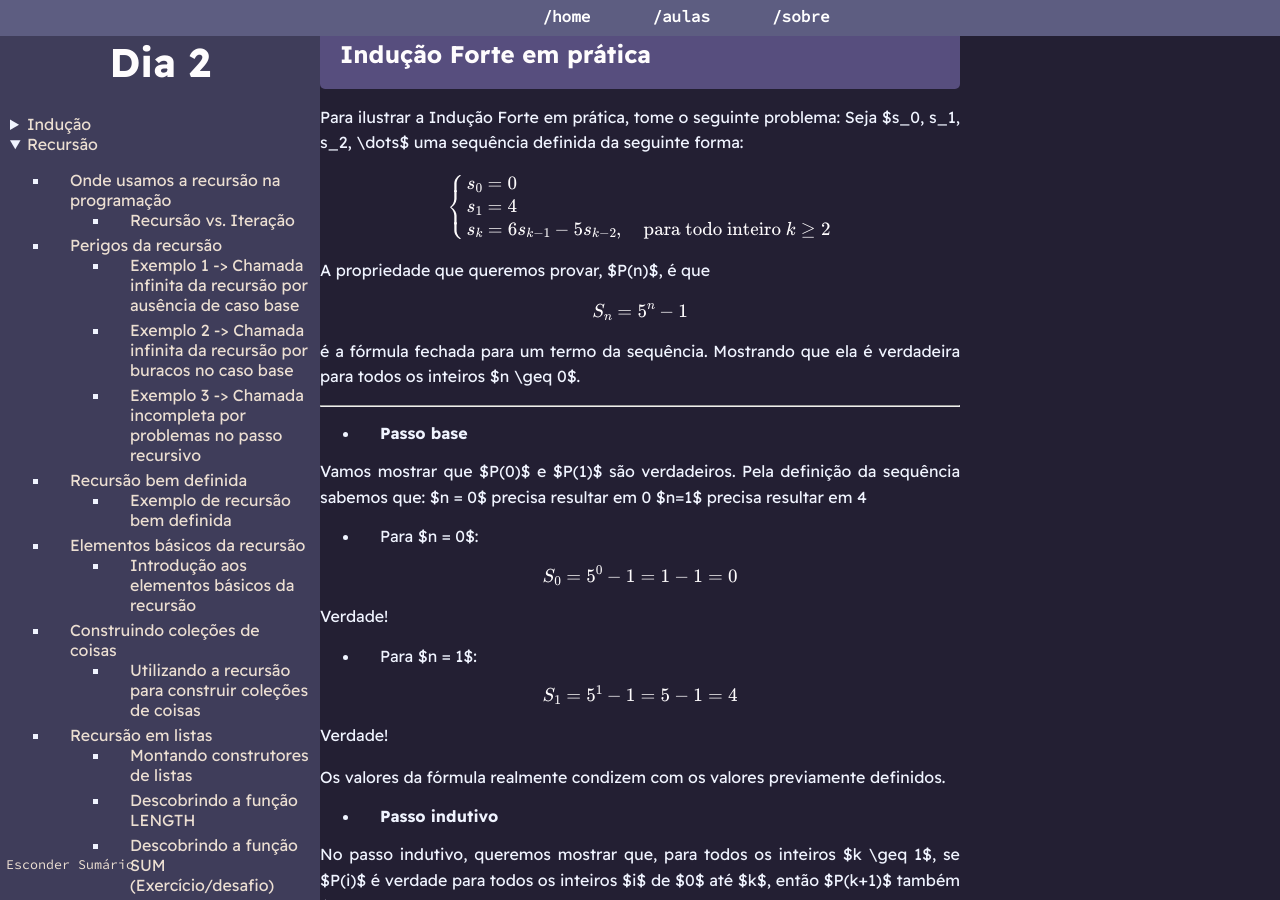
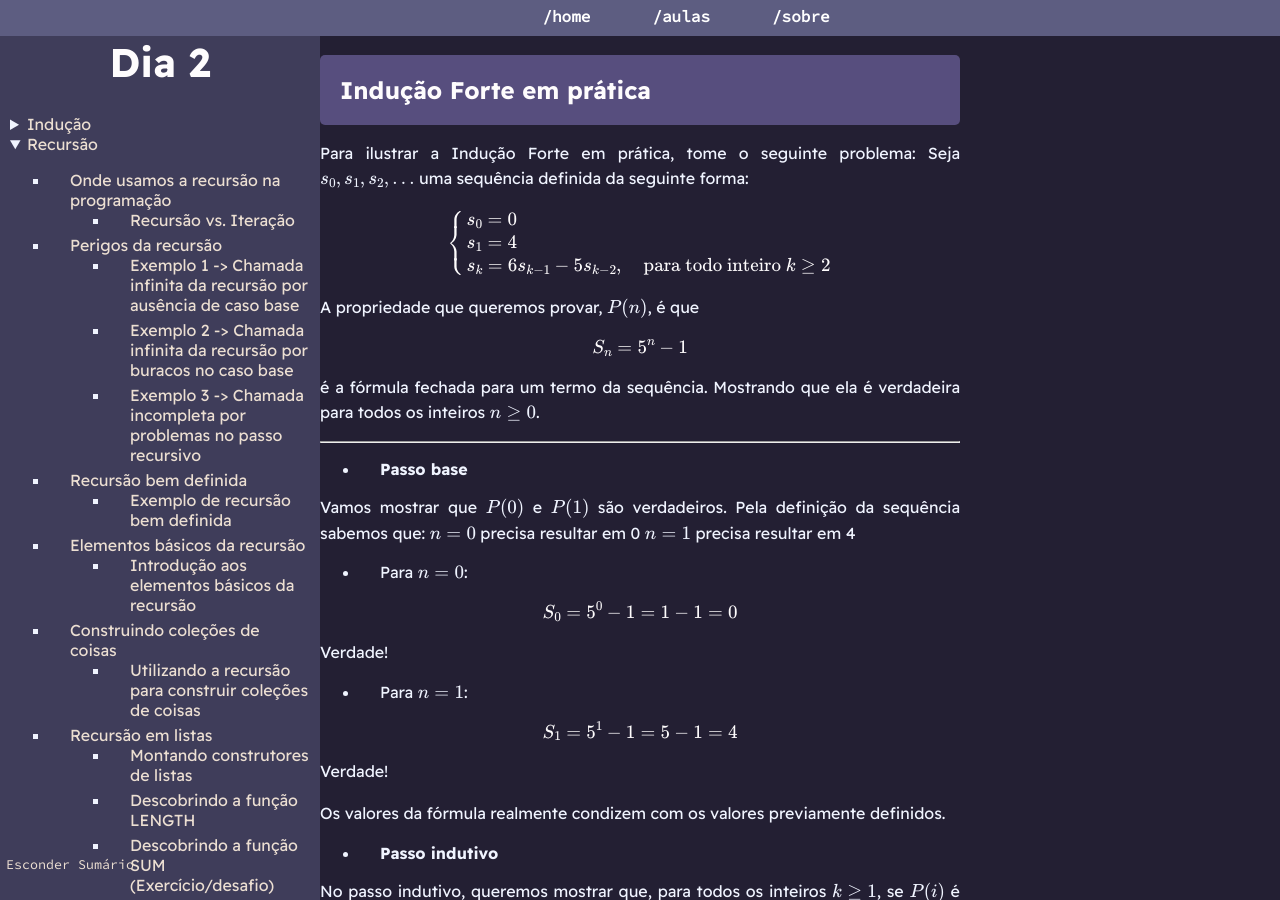
Before and after one commit to PETCC-UFRN/minicurso-demons-mat, a Jekyll site: the page built from segundoDia.md, in a window 1280 px wide and 900 px high, scrolled down 5531 px. Built offline with Jekyll 4.4.1, drawn with Linux system fonts in a browser that asks for light colours; some of the changed text lies outside the part shown.

Commit message:
liberado acessso ao dia 2

```diff
--- a/_includes/dias_e_temas.html
+++ b/_includes/dias_e_temas.html
@@ -2,7 +2,7 @@
     <div class="dias_e_temas">
         <ul>
             <li> (10/03/2025) - (LCC2 - DIMAP): <a href="primeiroDia" id="primeiroDia" class="active">Benefícios da Lógica na Programação</a></li>
-            <li> (11/03/2025) - (LCC2 - DIMAP): <a id="segundoDia" class="active">Introdução a Indução Recursão</a>
+            <li> (11/03/2025) - (LCC2 - DIMAP): <a href="segundoDia" id="segundoDia" class="active">Introdução a Indução Recursão</a>
             </li>
             <li> (12/03/2025) - (LCC2 - DIMAP): <a id="terceiroDia" class="active">Teoria dos números e Criptografia</a></li>
             <li> (13/03/2025) - (LCC2 - DIMAP): <a id="quartoDia" class="active">Interseção entre Conjuntos e Programação</a>
--- a/segundoDia.md
+++ b/segundoDia.md
@@ -127,7 +127,7 @@ $$
 \text{Soma até 100} = 50 \cdot 101
 $$
 
-3. E como $101 = 1 + 100$, podemos reescrever:
+3. E como $$101 = 1 + 100$$, podemos reescrever:
 
 $$
 \text{Soma até 100} = 50 \cdot (1 + 100)
@@ -135,10 +135,10 @@ $$
 
 ---
 
-Agora, vamos generalizar essa ideia para qualquer número $n$:
+Agora, vamos generalizar essa ideia para qualquer número $$n$$:
 
-- A quantidade de pares é $n/2$
-- Cada par soma $(1 + n)$
+- A quantidade de pares é $$n/2$$
+- Cada par soma $$(1 + n)$$
 
 Portanto, a fórmula geral é:
 
@@ -152,18 +152,18 @@ $$
 \text{Soma até } n = \frac{n(n + 1)}{2}
 $$
 
-Essa expressão nos dá o valor total da soma dos números inteiros de $1$ até $n$.
+Essa expressão nos dá o valor total da soma dos números inteiros de $$1$$ até $$n$$.
 
 
 Contudo, isso abre a questão. Como podemos provar que essa fórmula realmente é verdade?
 
 ### Indução em Prática
-Problema: Prove que $1 + 2 + 3 + 4 + \dots + n = \frac{n(n + 1)}{2}$ é verdade para qualquer inteiro $n \geq 1$.
+Problema: Prove que $$1 + 2 + 3 + 4 + \dots + n = \frac{n(n + 1)}{2}$$ é verdade para qualquer inteiro $$n \geq 1$$.
 
 ---
 
 - **Passo base**
-Verificamos se isso é verdade para $n = 1$.
+Verificamos se isso é verdade para $$n = 1$$.
 
 A fórmula nos dá:
 
@@ -171,14 +171,14 @@ $$
 \frac{n}{2} \cdot (n + 1) = \frac{1}{2} \cdot (1 + 1) = \frac{1}{2} \cdot 2 = 1
 $$
 
-Portanto, é verdade para $n = 1$.
+Portanto, é verdade para $$n = 1$$.
 
 - **Passo indutivo**
 (É aqui que as coisas começam a ficar um pouco mais extravagantes).
 
 A primeira etapa do passo indutivo é formular a hipótese de indução.
 A nossa hipótese é a seguinte:
-Suponha que a fórmula vale para algum $k \in \mathbb{N}$:
+Suponha que a fórmula vale para algum $$k \in \mathbb{N}$$:
 
 $$
 1 + 2 + 3 + \dots + k = \frac{k(k + 1)}{2}
@@ -207,13 +207,13 @@ $$
 1 + 2 + 3 + \dots + k = \frac{k(k + 1)}{2}
 $$
 
-Nosso objetivo agora é mostrar que essa fórmula também vale para (k + 1). Para isso, somamos (k + 1) dos dois lados da equação:
+Nosso objetivo agora é mostrar que essa fórmula também vale para $$(k + 1)$$. Para isso, somamos $$(k + 1)$$ dos dois lados da equação:
 
 $$
 1 + 2 + 3 + \dots + k + (k + 1) = \frac{k(k + 1)}{2} + (k+1)
 $$
 
-Colocando (k + 1) em evidência:
+Colocando $$(k + 1)$$ em evidência:
 
 $$
 (k + 1) \cdot \left(\frac{k}{2} + 1\right)
@@ -237,29 +237,29 @@ $$
 1 + 2 + 3 + \dots + k + (k + 1) = \frac{(k + 1)(k + 2)}{2}
 $$
 
-Ou seja. Supondo que a fórmula para k é verdade, a fórmula também é válida para (k + 1). Como mostramos que ela vale para (n = 1) (passo base) e que, se vale para (k), então vale para ( k + 1) (passo indutivo), podemos concluir por indução que:
+Ou seja. Supondo que a fórmula para $$k$$ é verdade, a fórmula também é válida para $$(k + 1)$$. Como mostramos que ela vale para $$(n = 1)$$ (passo base) e que, se vale para $$(k)$$, então vale para $$(k + 1)$$ (passo indutivo), podemos concluir por indução que:
 
 $$
 1 + 2 + 3 + \dots + n = \frac{n(n + 1)}{2}
 $$
 
-É verdadeira para todo  $n \in \mathbb{N}$:
+É verdadeira para todo  $$n \in \mathbb{N}$$:
 
 ## Exercício
 Mas quando o assunto é Indução, é a prática que faz a perfeição.
 Agora chegou o seu momento, tente aplicar indução para o seguinte problema:
 
-Prove que $n^2 > 2n$ para todo $n \geq 3$.
+Prove que $$n^2 > 2n$$ para todo $$n \geq 3$$.
 
 ## Indução Forte
 Mas o que acontece quando estamos analisando uma propriedade que, para ser analisada ou provada, exige múltiplos passos? Por exemplo, tome o seguinte problema:
 
-Suponha que $a_1$, $a_2$, $a_3$, ... seja uma sequência definida da seguinte forma:
-- $a_1 = 1$
-- $a_2 = 3$
-- $a_k = a_{k-2} + 2a_{k-1}$, para todo inteiro $k \geq 3$
+Suponha que $$a_1$$, $$a_2$$, $$a_3$$, ... seja uma sequência definida da seguinte forma:
+- $$a_1 = 1$$
+- $$a_2 = 3$$
+- $$a_k = a_{k-2} + 2a_{k-1}$$, para todo inteiro $$k \geq 3$$
 
-Prove que $a_n$ é ímpar para todo $n > 1$.
+Prove que $$a_n$$ é ímpar para todo $$n > 1$$.
 
 
 
@@ -280,7 +280,7 @@ Em resumo, a estrutura da Indução Forte se dá por:
 ### Indução Forte em prática
 
 Para ilustrar a Indução Forte em prática, tome o seguinte problema:
-Seja $s_0, s_1, s_2, \dots$ uma sequência definida da seguinte forma:
+Seja $$s_0, s_1, s_2, \dots$$ uma sequência definida da seguinte forma:
 
 $$
 \begin{cases}
@@ -290,23 +290,23 @@ s_k = 6 s_{k-1} - 5 s_{k-2}, \quad \text{para todo inteiro } k \geq 2
 \end{cases}
 $$
 
-A propriedade que queremos provar, $P(n)$, é que
+A propriedade que queremos provar, $$P(n)$$, é que
 
 $$
 S_n = 5^n - 1
 $$
 
-é a fórmula fechada para um termo da sequência. Mostrando que ela é verdadeira para todos os inteiros $n \geq 0$.
+é a fórmula fechada para um termo da sequência. Mostrando que ela é verdadeira para todos os inteiros $$n \geq 0$$.
 
 ---
 
 - **Passo base**
 
-Vamos mostrar que $P(0)$ e $P(1)$ são verdadeiros. Pela definição da sequência sabemos que:
-$n = 0$ precisa resultar em 0
-$n=1$ precisa resultar em 4
+Vamos mostrar que $$P(0)$$ e $$P(1)$$ são verdadeiros. Pela definição da sequência sabemos que:
+$$n = 0$$ precisa resultar em 0
+$$n=1$$ precisa resultar em 4
 
-- Para $n = 0$:
+- Para $$n = 0$$:
 
 $$
 S_0 = 5^0 - 1 = 1 - 1 = 0
@@ -314,7 +314,7 @@ $$
 
 Verdade!
 
-- Para $n = 1$:
+- Para $$n = 1$$:
 
 $$
 S_1 = 5^1 - 1 = 5 - 1 = 4
@@ -328,18 +328,18 @@ Os valores da fórmula realmente condizem com os valores previamente definidos.
 
 - **Passo indutivo**
 
-No passo indutivo, queremos mostrar que, para todos os inteiros $k \geq 1$, se $P(i)$ é verdade para todos os inteiros $i$ de $0$ até $k$, então $P(k+1)$ também é verdade.
+No passo indutivo, queremos mostrar que, para todos os inteiros $$k \geq 1$$, se $$P(i)$$ é verdade para todos os inteiros $$i$$ de $$0$$ até $$k$$, então $$P(k+1)$$ também é verdade.
 
 Nossa hipótese de indução é a seguinte:
-Seja $k$ qualquer inteiro $k \geq 1$ e suponha que
+Seja $$k$$ qualquer inteiro $$k \geq 1$$ e suponha que
 
 $$
 s_i = 5^i - 1 \quad \text{para todos os inteiros } i \text{ com } 0 \leq i \leq k
 $$
 
-(Perceba que agora apareceu uma nova variável, $i$. Essa variável representa um índice genérico qualquer entre 0 e $k$, e é usada para expressar que estamos assumindo que a propriedade $P(i)$ é verdadeira para todos os valores anteriores a $k+1$, ou seja, desde o início da sequência até o valor $k$.)
+(Perceba que agora apareceu uma nova variável, $$i$$. Essa variável representa um índice genérico qualquer entre $$0$$ e $$k$$, e é usada para expressar que estamos assumindo que a propriedade $$P(i)$$ é verdadeira para todos os valores anteriores a $$k+1$$, ou seja, desde o início da sequência até o valor $$k$$.)
 
-(Essa é a principal característica da indução forte: em vez de supor que a propriedade vale apenas para $k$, como na indução simples, aqui suponhamos que ela vale para todos os casos anteriores até k, e usamos essas informações para provar que também vale para $k+1$.)
+(Essa é a principal característica da indução forte: em vez de supor que a propriedade vale apenas para $$k$$, como na indução simples, aqui suponhamos que ela vale para todos os casos anteriores até $$k$$, e usamos essas informações para provar que também vale para $$k+1$$.)
 
 Continuando:
 Queremos mostrar a veracidade de:
@@ -348,7 +348,7 @@ $$
 s_{k+1} = 5^{k+1} - 1
 $$
 
-Como $k \geq 1$, temos que $k + 1 \geq 2$, e então:
+Como $$k \geq 1$$, temos que $$k + 1 \geq 2$$, e então:
 
 $$
 \begin{aligned}
@@ -369,13 +369,13 @@ Provando assim que a fórmula é verdadeira!
 ## Exercício
 Vamos retornar àquele problema que introduzimos anteriormente, e ver se conseguimos resolvê-lo agora!
 
-Suponha que $a_1, a_2, a_3, \ldots$ é uma sequência definida da seguinte forma:
+Suponha que $$a_1, a_2, a_3, \ldots$$ é uma sequência definida da seguinte forma:
 
-- $a_1 = 1$
-- $a_2 = 3$
-- $a_k = a_{k-2} + 2a_{k-1}$, para todo $k \geq 3$
+- $$a_1 = 1$$;
+- $$a_2 = 3$$;
+- $$a_k = a_{k-2} + 2a_{k-1}$$, para todo $$k \geq 3$$.
 
-Prove que $a_n$ é ímpar para todo $n \geq 1$.
+Prove que $$a_n$$ é ímpar para todo $$n \geq 1$$.
 Dica: Na matemática definimos um número par como 2q, em que q é qualquer número inteiro. A partir disso como definimos um número ímpar?
 
 
```
Also changed, not shown: 3 other files.
